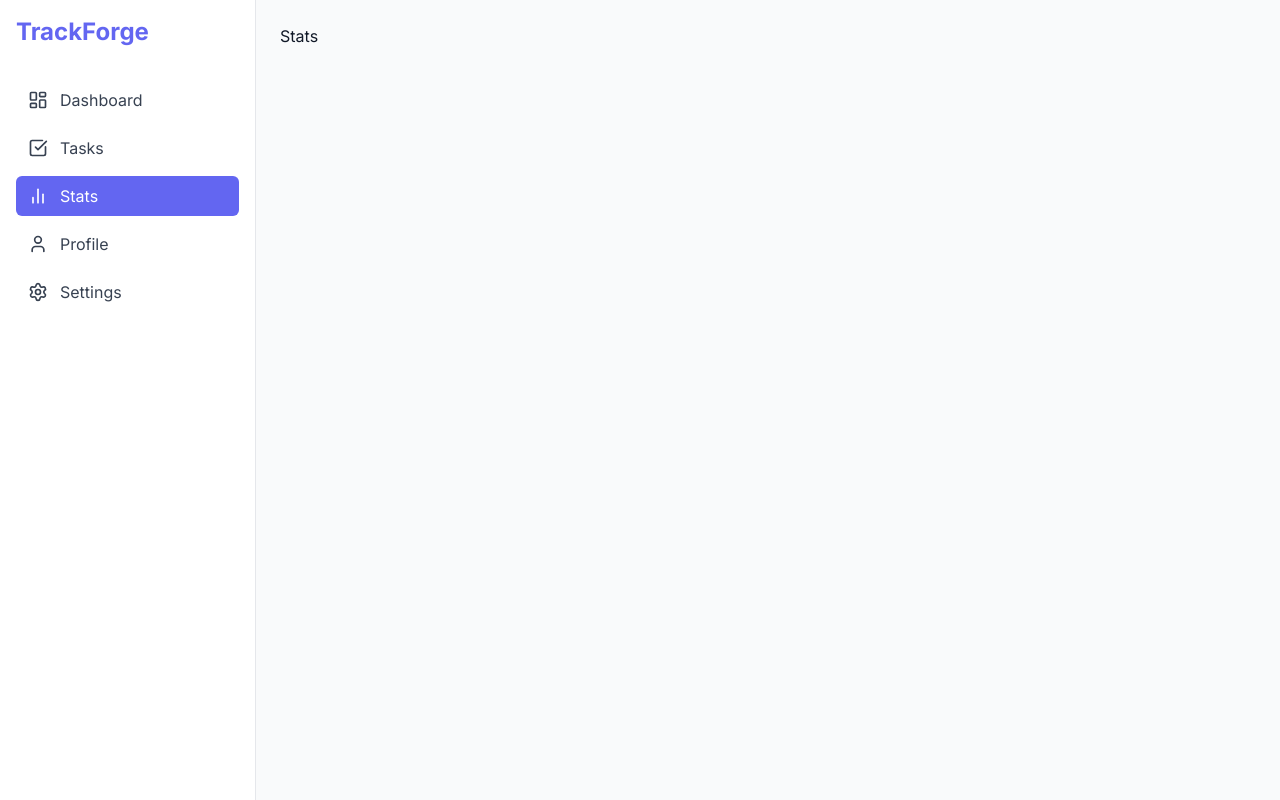
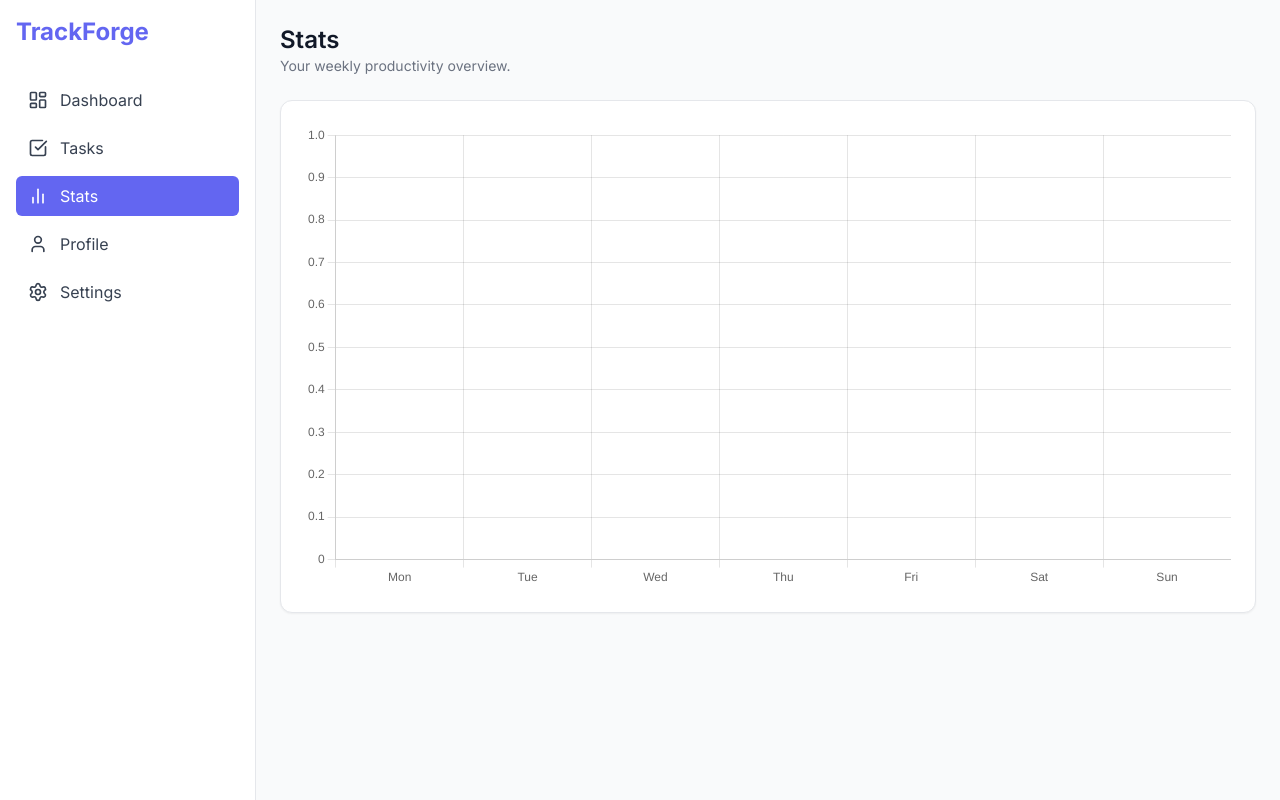
Before and after one commit to quim-romero/trackforge-dashboard, a React (Vite) app: page /stats in a window 1280 px wide. Built offline with nearby package versions, Linux system fonts and the light colour scheme.

Commit message:
Stats page with weekly productivity bar

```diff
--- a/package.json
+++ b/package.json
@@ -13,10 +13,12 @@
     "@hookform/resolvers": "^5.1.1",
     "chart.js": "^4.5.0",
     "classnames": "^2.5.1",
+    "dayjs": "^1.11.13",
     "framer-motion": "^12.23.0",
     "lucide-react": "^0.525.0",
     "nanoid": "^5.1.5",
     "react": "^19.1.0",
+    "react-chartjs-2": "^5.3.0",
     "react-dom": "^19.1.0",
     "react-hook-form": "^7.60.0",
     "react-router-dom": "^6.30.1",
--- a/src/App.tsx
+++ b/src/App.tsx
@@ -2,6 +2,7 @@ import { BrowserRouter as Router, Routes, Route } from "react-router-dom";
 import Layout from "./components/Layout";
 import Dashboard from "./pages/Dashboard";
 import Tasks from "./pages/Tasks";
+import Stats from "./pages/Stats";
 
 export default function App() {
   return (
@@ -10,7 +11,7 @@ export default function App() {
         <Route element={<Layout />}>
           <Route path="/" element={<Dashboard />} />
           <Route path="/tasks" element={<Tasks />} />
-          <Route path="/stats" element={<div>Stats</div>} />
+          <Route path="/stats" element={<Stats />} />
           <Route path="/profile" element={<div>Profile</div>} />
           <Route path="/settings" element={<div>Settings</div>} />
         </Route>
--- /dev/null
+++ b/src/pages/Stats.tsx
@@ -0,0 +1,59 @@
+import { Bar } from "react-chartjs-2";
+import {
+  Chart as ChartJS,
+  BarElement,
+  CategoryScale,
+  LinearScale,
+  Tooltip,
+  Legend,
+} from "chart.js";
+import { useTaskStore } from "../store/useTaskStore";
+import { useMemo } from "react";
+import dayjs from "dayjs";
+
+ChartJS.register(BarElement, CategoryScale, LinearScale, Tooltip, Legend);
+
+const days = ["Mon", "Tue", "Wed", "Thu", "Fri", "Sat", "Sun"];
+
+export default function Stats() {
+  const tasks = useTaskStore((state) => state.tasks);
+
+  const data = useMemo(() => {
+    const counts = new Array(7).fill(0);
+
+    tasks.forEach((task) => {
+      if (!task.completed) return;
+
+      const date = dayjs(task.createdAt);
+      const weekday = date.day();
+
+      const index = weekday === 0 ? 6 : weekday - 1;
+      counts[index]++;
+    });
+
+    return {
+      labels: days,
+      datasets: [
+        {
+          label: "Completed Tasks",
+          data: counts,
+          backgroundColor: "#6366F1",
+          borderRadius: 6,
+        },
+      ],
+    };
+  }, [tasks]);
+
+  return (
+    <div className="space-y-6">
+      <header>
+        <h2 className="text-2xl font-semibold">Stats</h2>
+        <p className="text-sm text-gray-500">Your weekly productivity overview.</p>
+      </header>
+
+      <div className="bg-white rounded-xl shadow-sm border p-6">
+        <Bar data={data} options={{ responsive: true, plugins: { legend: { display: false } } }} />
+      </div>
+    </div>
+  );
+}
```
Also changed, not shown: 1 other file (tests, documents, lock files or other folders).
